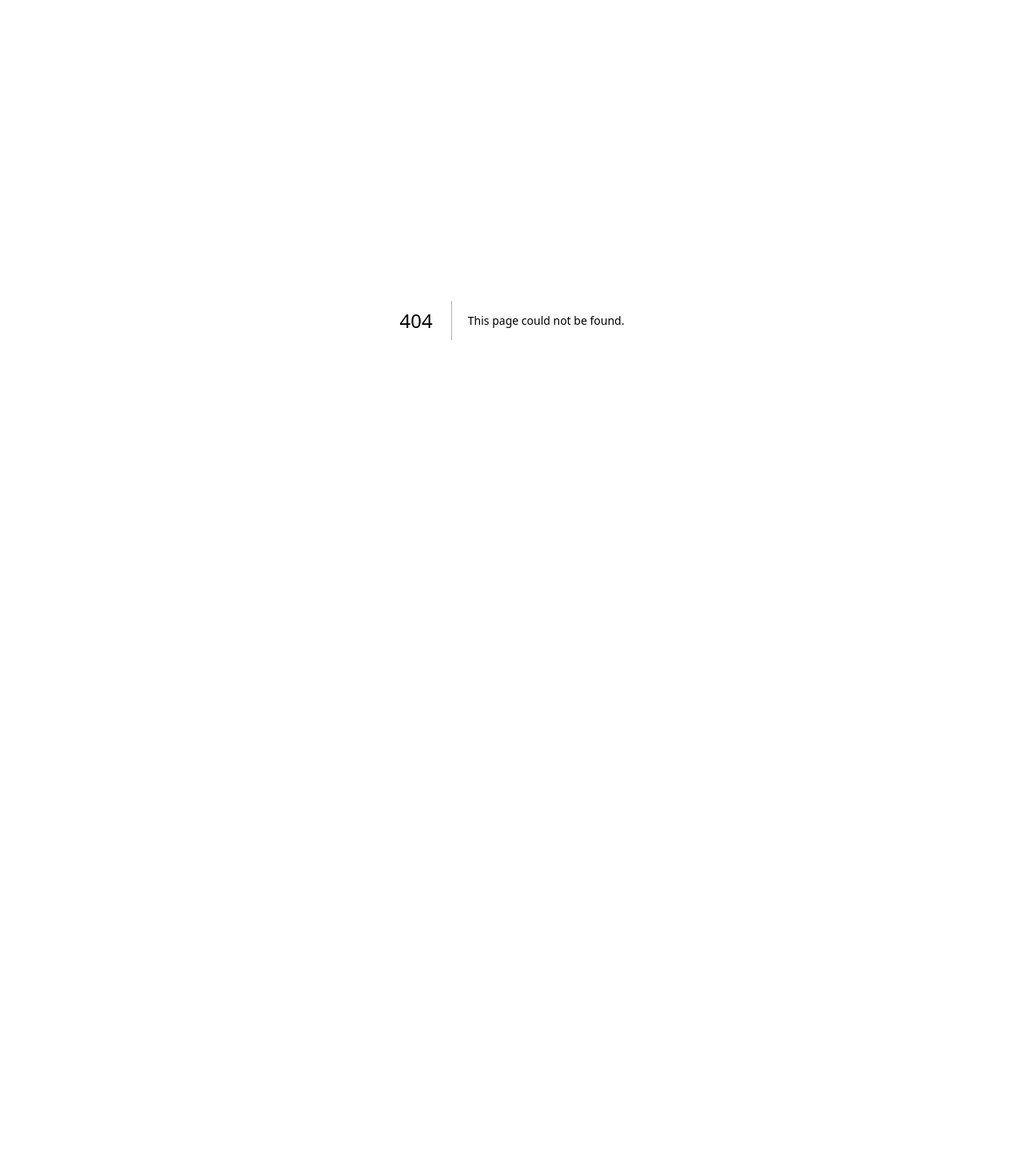
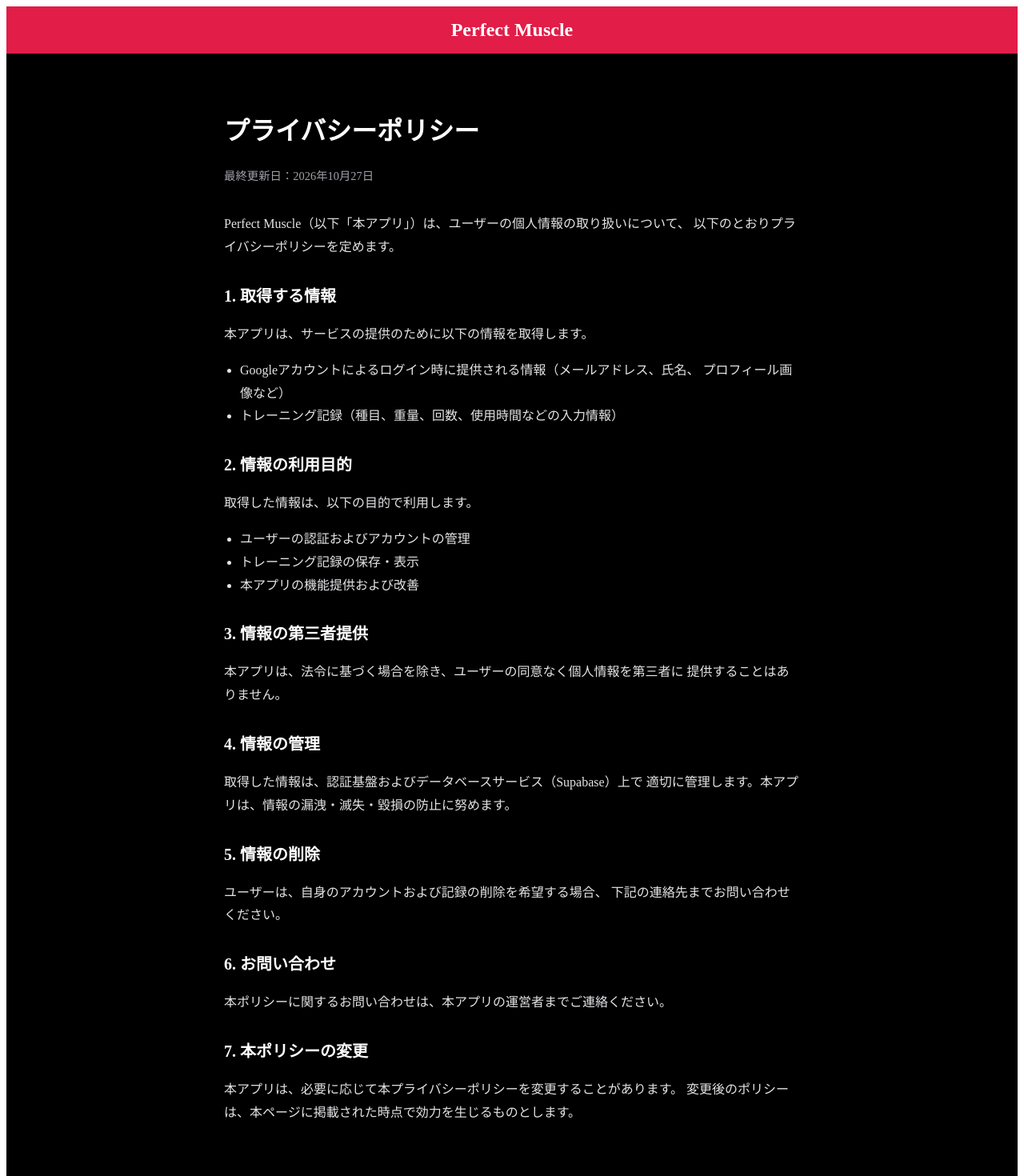
Before and after one commit to mitsuki245748C/machine-timer, a Next.js app: page /privacy in a window 1280 px wide. Before the commit this address had no page. Shown: the top 1470 px of the page at 80% size. Before the commit the page ends 800 px from the top, so only its background shows below. Built offline with nearby package versions, Linux system fonts and the light colour scheme.

Commit message:
feat: プライバシーポリシーページを追加

```diff
--- /dev/null
+++ b/app/privacy/page.tsx
@@ -0,0 +1,110 @@
+export const metadata = {
+  title: "プライバシーポリシー | Perfect Muscle",
+};
+
+export default function PrivacyPolicyPage() {
+  return (
+    <div className="home">
+      <header className="banner">Perfect Muscle</header>
+      <main
+        style={{
+          flex: 1,
+          maxWidth: "720px",
+          margin: "0 auto",
+          padding: "3rem 1.5rem",
+          color: "#e4e4e7",
+          lineHeight: 1.8,
+        }}
+      >
+        <h1 style={{ color: "#ffffff", fontSize: "2rem", marginBottom: "0.5rem" }}>
+          プライバシーポリシー
+        </h1>
+        <p style={{ color: "#a1a1aa", fontSize: "0.9rem", marginBottom: "2rem" }}>
+          最終更新日：2026年10月27日
+        </p>
+
+        <section style={{ marginBottom: "1.75rem" }}>
+          <p>
+            Perfect Muscle（以下「本アプリ」）は、ユーザーの個人情報の取り扱いについて、
+            以下のとおりプライバシーポリシーを定めます。
+          </p>
+        </section>
+
+        <section style={{ marginBottom: "1.75rem" }}>
+          <h2 style={{ color: "#ffffff", fontSize: "1.25rem", marginBottom: "0.5rem" }}>
+            1. 取得する情報
+          </h2>
+          <p>本アプリは、サービスの提供のために以下の情報を取得します。</p>
+          <ul style={{ paddingLeft: "1.25rem" }}>
+            <li>
+              Googleアカウントによるログイン時に提供される情報（メールアドレス、氏名、
+              プロフィール画像など）
+            </li>
+            <li>トレーニング記録（種目、重量、回数、使用時間などの入力情報）</li>
+          </ul>
+        </section>
+
+        <section style={{ marginBottom: "1.75rem" }}>
+          <h2 style={{ color: "#ffffff", fontSize: "1.25rem", marginBottom: "0.5rem" }}>
+            2. 情報の利用目的
+          </h2>
+          <p>取得した情報は、以下の目的で利用します。</p>
+          <ul style={{ paddingLeft: "1.25rem" }}>
+            <li>ユーザーの認証およびアカウントの管理</li>
+            <li>トレーニング記録の保存・表示</li>
+            <li>本アプリの機能提供および改善</li>
+          </ul>
+        </section>
+
+        <section style={{ marginBottom: "1.75rem" }}>
+          <h2 style={{ color: "#ffffff", fontSize: "1.25rem", marginBottom: "0.5rem" }}>
+            3. 情報の第三者提供
+          </h2>
+          <p>
+            本アプリは、法令に基づく場合を除き、ユーザーの同意なく個人情報を第三者に
+            提供することはありません。
+          </p>
+        </section>
+
+        <section style={{ marginBottom: "1.75rem" }}>
+          <h2 style={{ color: "#ffffff", fontSize: "1.25rem", marginBottom: "0.5rem" }}>
+            4. 情報の管理
+          </h2>
+          <p>
+            取得した情報は、認証基盤およびデータベースサービス（Supabase）上で
+            適切に管理します。本アプリは、情報の漏洩・滅失・毀損の防止に努めます。
+          </p>
+        </section>
+
+        <section style={{ marginBottom: "1.75rem" }}>
+          <h2 style={{ color: "#ffffff", fontSize: "1.25rem", marginBottom: "0.5rem" }}>
+            5. 情報の削除
+          </h2>
+          <p>
+            ユーザーは、自身のアカウントおよび記録の削除を希望する場合、
+            下記の連絡先までお問い合わせください。
+          </p>
+        </section>
+
+        <section style={{ marginBottom: "1.75rem" }}>
+          <h2 style={{ color: "#ffffff", fontSize: "1.25rem", marginBottom: "0.5rem" }}>
+            6. お問い合わせ
+          </h2>
+          <p>
+            本ポリシーに関するお問い合わせは、本アプリの運営者までご連絡ください。
+          </p>
+        </section>
+
+        <section style={{ marginBottom: "1.75rem" }}>
+          <h2 style={{ color: "#ffffff", fontSize: "1.25rem", marginBottom: "0.5rem" }}>
+            7. 本ポリシーの変更
+          </h2>
+          <p>
+            本アプリは、必要に応じて本プライバシーポリシーを変更することがあります。
+            変更後のポリシーは、本ページに掲載された時点で効力を生じるものとします。
+          </p>
+        </section>
+      </main>
+    </div>
+  );
+}
```
